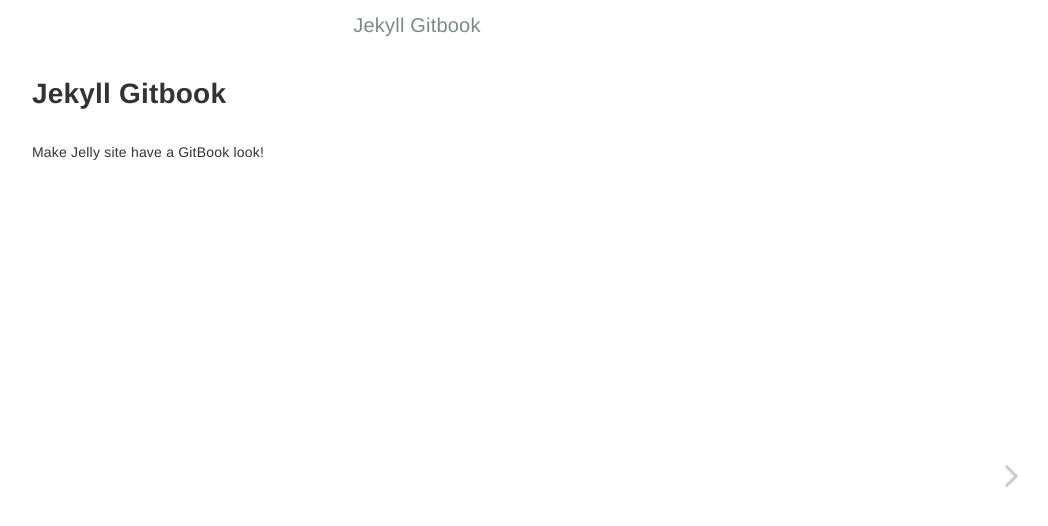
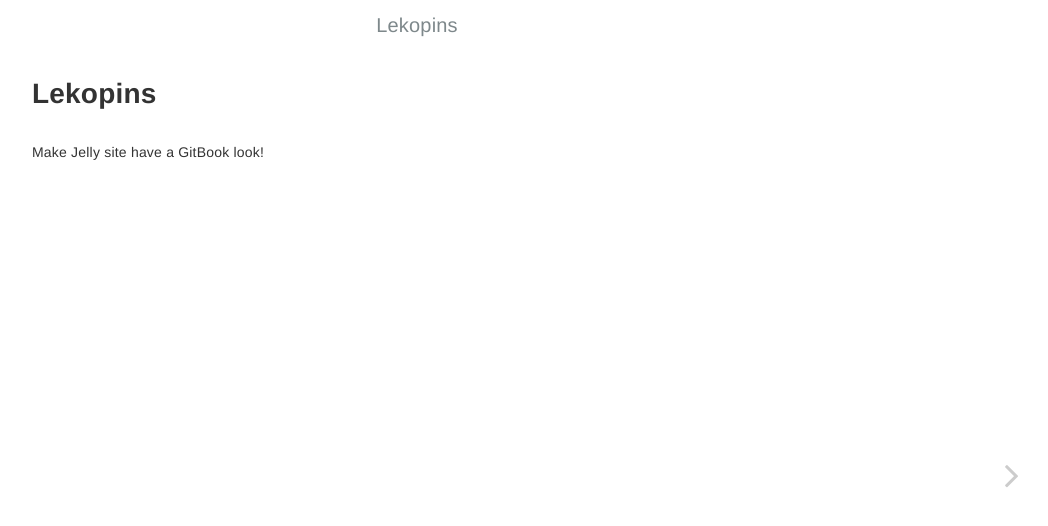
Before and after one commit to BebeKeur/Lekopins, a Jekyll site: the page built from index.md, in a window 1280 px wide. Shown: the top 526 px of the page, without its empty margins (223-1271 px from the left). Built offline with Jekyll 4.4.1, drawn with Linux system fonts in a browser that asks for light colours.

Commit message:
Update _config.yml

```diff
--- a/_config.yml
+++ b/_config.yml
@@ -1,16 +1,15 @@
 # Configurations
-title:            Jekyll Gitbook
-longtitle:        Jekyll Gitbook
-author:           HE Tao
-email:            sighingnow@gmail.com
+title:            Lekopins
+longtitle:        Lekopins
+author:           BebeKeur & DaimyoHub
 description: >
-  Build Jekyll site with the GitBook style.
+  My personnal documentation about mushrooms.
 
 version:          1.0
 gitbook_version:  3.2.3
 
-url:              'https://sighingnow.github.io'
-baseurl:          '/jekyll-gitbook'
+url:              'https://bebekeur.github.io'
+baseurl:          '/_post'
 rss:              RSS
 
 # markdown render engine.
```
